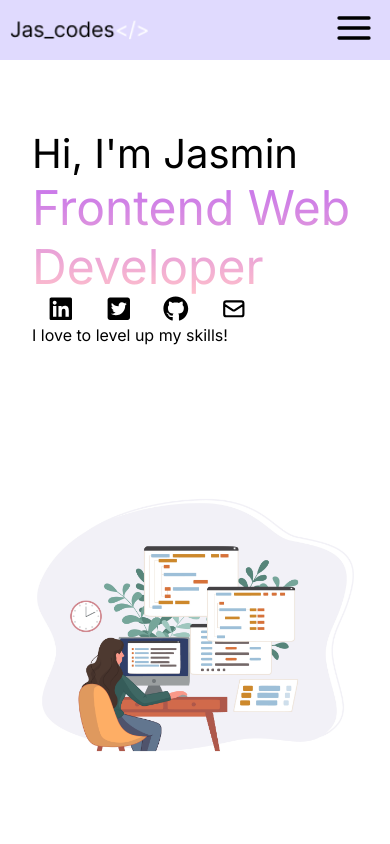
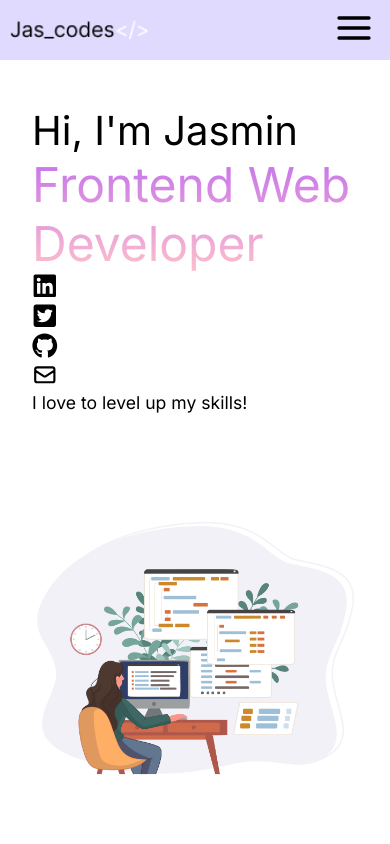
Before and after one commit to Jasminvillatoro/Jasmin-Portfolio, a React (Create React App) app: page / in a window 390 px wide. Shown: the top 844 px of the page. Built offline with nearby package versions, Linux system fonts and the light colour scheme.

Commit message:
fixed issue added flex to text cnt to justify cnt at start

```diff
--- a/src/styles.css
+++ b/src/styles.css
@@ -70,6 +70,9 @@ nav {
 }
 
 .hero-text-cnt {
+  display: flex;
+  flex-direction: column;
+  justify-content: flex-start;
   padding-left: 2rem;
 }
 
@@ -95,7 +98,7 @@ nav {
 }
 
 .media-icons {
-  margin: 0 1rem 0;
+  margin-right: 1rem;
   font-size: 2rem;
   color: #000;
 }
@@ -104,6 +107,9 @@ nav {
   color: #c471ed;
 }
 
+.flex-icons {
+  display: flex;
+}
 /* About Section  */
 .about--cnt {
   display: flex;
@@ -479,11 +485,10 @@ footer {
   }
 
   .hero-text-cnt p {
-    font-size: 1rem;
+    font-size: 1.1rem;
   }
 
   .media-icons {
-    margin: 0 1rem 0;
     font-size: 1.6rem;
     color: #000;
   }
```
